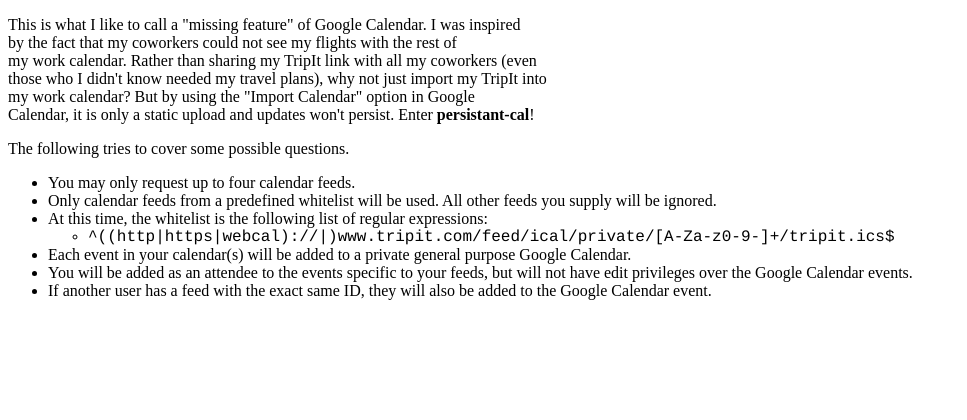
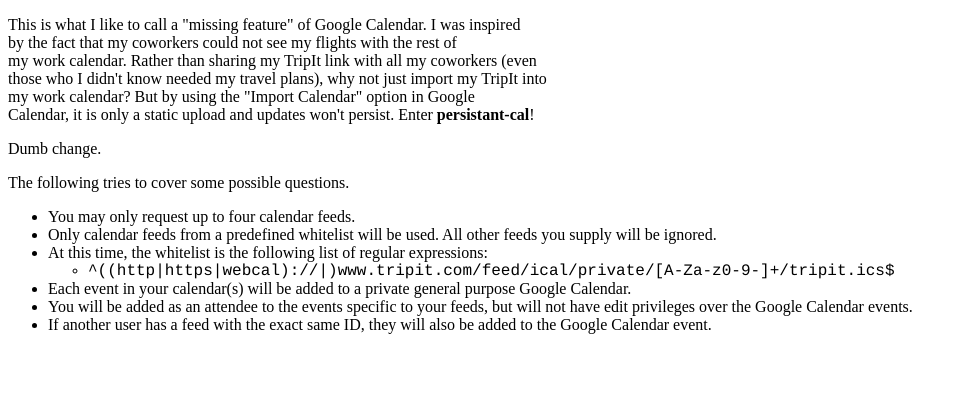
Before and after one commit to dhermes/persistent-cal, a Python web app: template templates/about.html in a window 1280 px wide. Shown: the top 420 px of the page, without its empty margins (0-967 px from the left). Run offline with Jinja, Linux system fonts and the light colour scheme; the template is opened without the code that fills it, so the values that code supplies are empty.

Commit message:
Dumb things test.

```diff
--- a/templates/about.html
+++ b/templates/about.html
@@ -14,6 +14,7 @@
       But by using the &quot;Import Calendar&quot; option in Google</br>
       Calendar, it is only a static upload and updates won't persist. Enter
       <strong>persistant-cal</strong>!</p>
+      <p>Dumb change.</p>
       <p>The following tries to cover some possible questions.</p>
       <ul>
         <li>You may only request up to four calendar feeds.</li>
```
